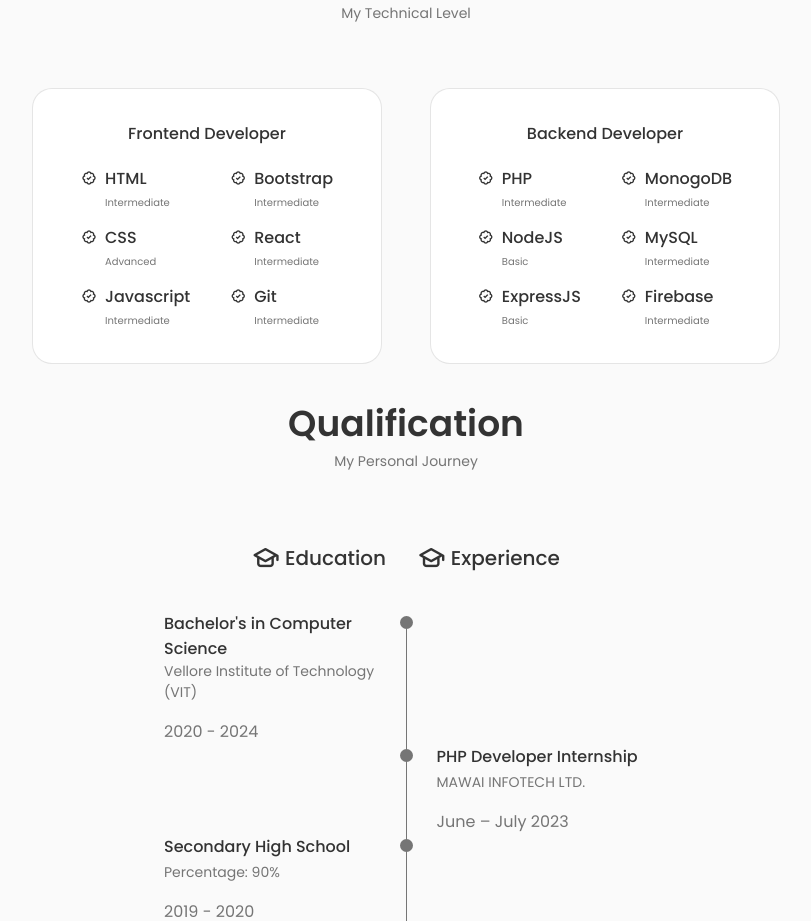
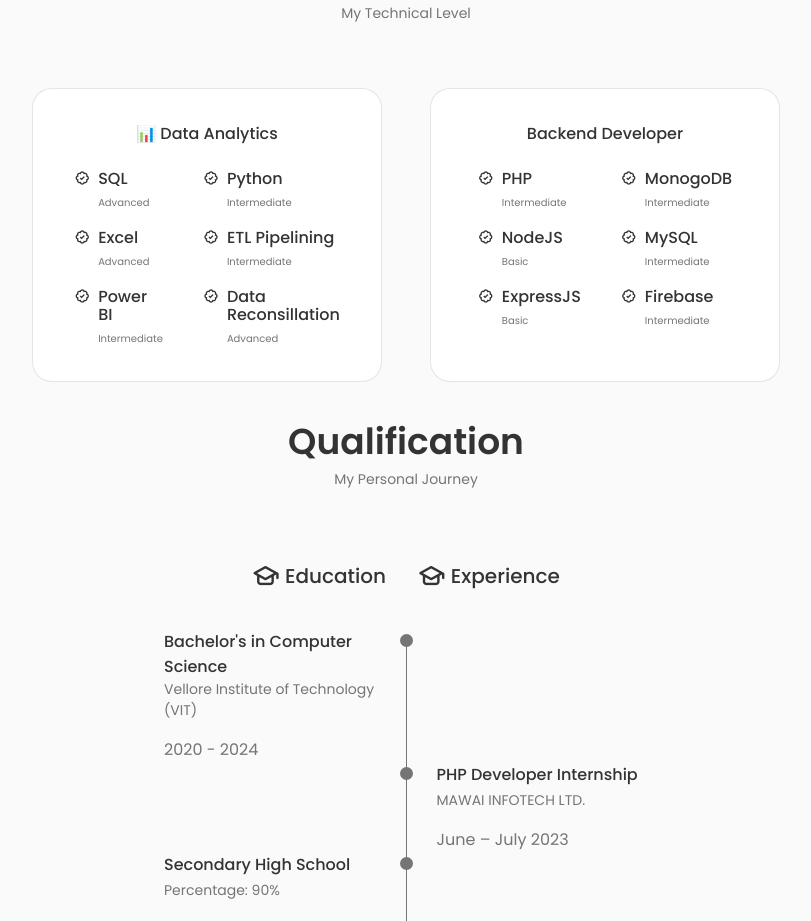
Before and after one commit to ashutosh0079/Portfolio-react, a React (Create React App) app: page / in a window 1280 px wide. Shown: the part 1620-2541 px from the top of the page, without its empty margins (234-1045 px from the left). Built offline with nearby package versions, Linux system fonts and the light colour scheme.

Commit message:
Update Frontend.jsx

```diff
--- a/src/components/skills/Frontend.jsx
+++ b/src/components/skills/Frontend.jsx
@@ -3,57 +3,60 @@ import React from 'react'
 const Frontend = () => {
   return (
     <div className='skills__content'>
-        <h3 className="skills__title">Frontend Developer</h3>
+      <h3 className="skills__title">📊 Data Analytics</h3>
+
       <div className="skills__box">
         <div className="skills__group">
 
           <div className="skills__data">
-                    <i class='bx bx-badge-check'></i>
+            <i className='bx bx-badge-check'></i>
             <div>
-                        <h3 className="skills__name">HTML</h3>
+              <h3 className="skills__name">SQL</h3>
+              <span className="skills__level">Advanced</span>
+            </div>
+          </div>
+
+          <div className="skills__data">
+            <i className='bx bx-badge-check'></i>
+            <div>
+              <h3 className="skills__name">Excel</h3>
+              <span className="skills__level">Advanced</span>
+            </div>
+          </div>
+
+          <div className="skills__data">
+            <i className='bx bx-badge-check'></i>
+            <div>
+              <h3 className="skills__name">Power BI</h3>
+              <span className="skills__level">Intermediate</span>
+            </div>
+          </div>
+
+        </div>
+
+        <div className="skills__group">
+
+          <div className="skills__data">
+            <i className='bx bx-badge-check'></i>
+            <div>
+              <h3 className="skills__name">Python</h3>
               <span className="skills__level">Intermediate</span>
             </div>
           </div>
 
           <div className="skills__data">
-                    <i class='bx bx-badge-check'></i>
+            <i className='bx bx-badge-check'></i>
             <div>
-                        <h3 className="skills__name">CSS</h3>
-                        <span className="skills__level">Advanced</span>
-                    </div>
-                </div>
-
-                <div className="skills__data">
-                    <i class='bx bx-badge-check'></i>
-                    <div>
-                        <h3 className="skills__name">Javascript</h3>
-                        <span className="skills__level">Intermediate</span>
-                    </div>
-                </div>
-            </div>
-
-            <div className="skills__group">
-                <div className="skills__data">
-                    <i class='bx bx-badge-check'></i>
-                    <div>
-                        <h3 className="skills__name">Bootstrap</h3>
+              <h3 className="skills__name">ETL Pipelining</h3>
               <span className="skills__level">Intermediate</span>
             </div>
           </div>
 
           <div className="skills__data">
-                    <i class='bx bx-badge-check'></i>
+            <i className='bx bx-badge-check'></i>
             <div>
-                        <h3 className="skills__name">React</h3>
-                        <span className="skills__level">Intermediate</span>
-                    </div>
-                </div>
-
-                <div className="skills__data">
-                    <i class='bx bx-badge-check'></i>
-                    <div>
-                        <h3 className="skills__name">Git</h3>
-                        <span className="skills__level">Intermediate</span>
+              <h3 className="skills__name">Data Reconsillation</h3>
+              <span className="skills__level">Advanced</span>
             </div>
           </div>
 
```
Lines whose indentation alone changed are shown as unchanged.
